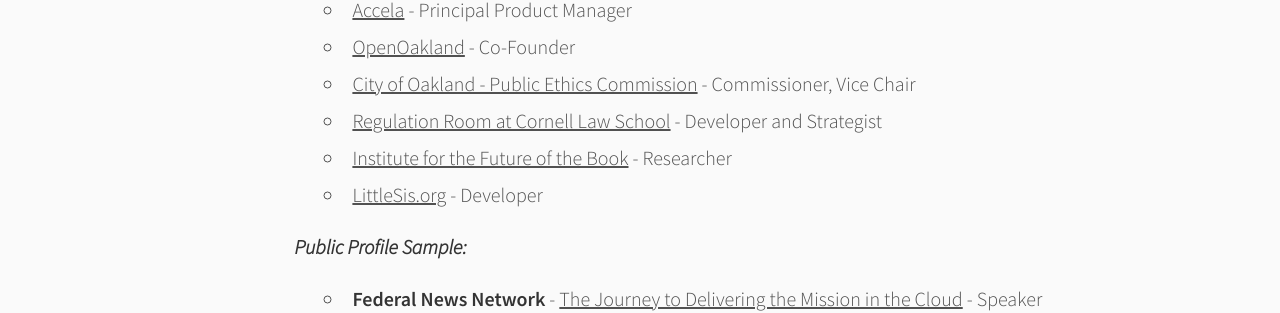
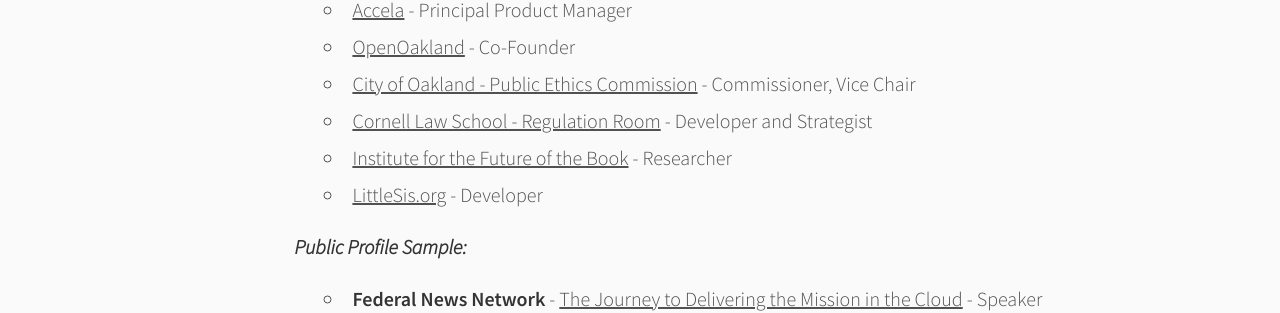
Before and after one commit to eddietejeda/eddietejeda.com, a Jekyll site: the page built from index.md, in a window 1280 px wide. Shown: the part 444-757 px from the top of the page. Built offline with Jekyll 4.4.1, drawn with Linux system fonts in a browser that asks for light colours.

Commit message:
reorder words

```diff
--- a/index.md
+++ b/index.md
@@ -17,7 +17,7 @@ I have fifteen years of experience modernizing institutions.
   - <a href="http://accela.com">Accela</a> - Principal Product Manager
   - <a href="http://openoakland.org">OpenOakland</a> - Co-Founder
   - <a href="https://www.oaklandca.gov/boards-commissions/public-ethics-commission">City of Oakland - Public Ethics Commission</a> - Commissioner, Vice Chair
-  - <a href="https://web.archive.org/web/20120620221618/http://regulationroom.org/about/">Regulation Room at Cornell Law School</a> - Developer and Strategist
+  - <a href="https://web.archive.org/web/20120620221618/http://regulationroom.org/about/">Cornell Law School - Regulation Room</a> - Developer and Strategist
   - <a href="http://futureofthebook.org">Institute for the Future of the Book</a> - Researcher
   - <a href="https://littlesis.org">LittleSis.org</a> - Developer
 
```
